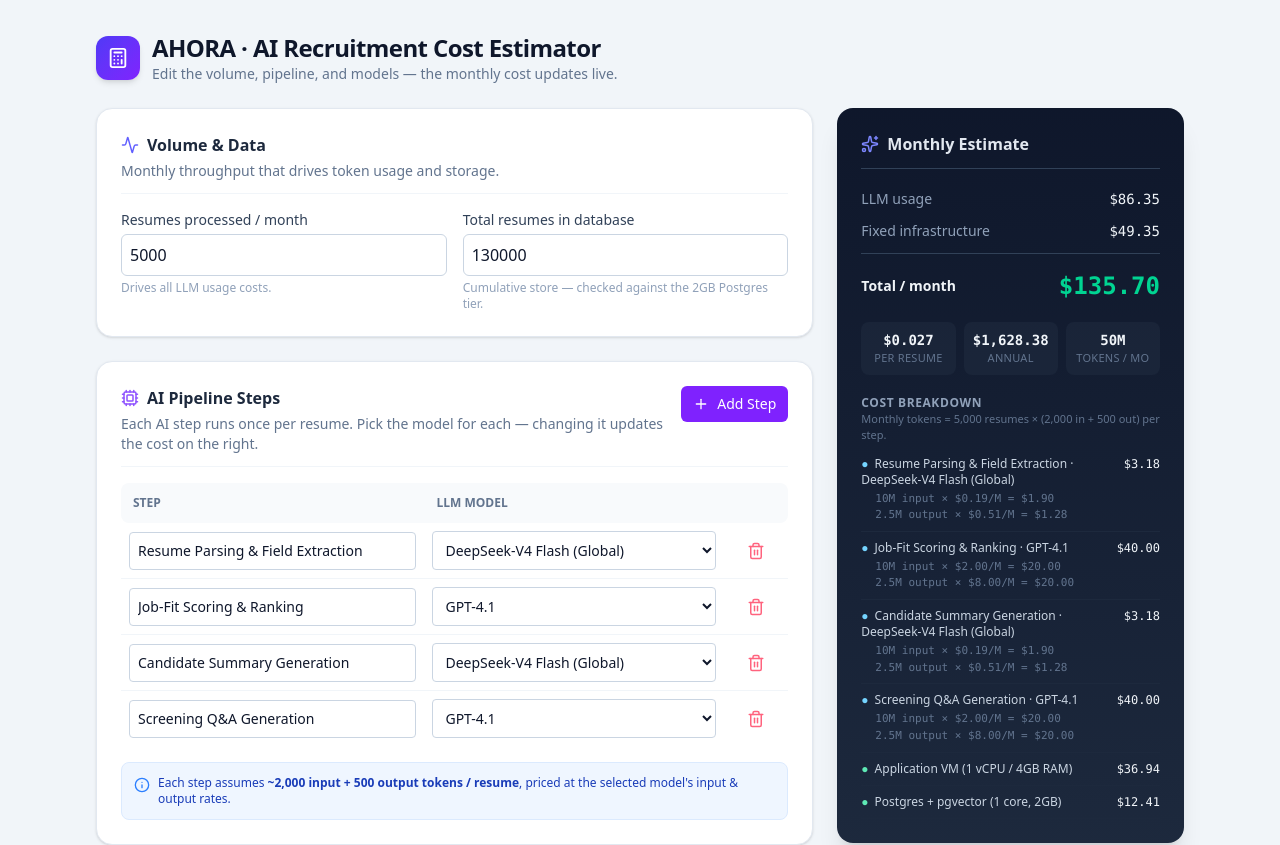
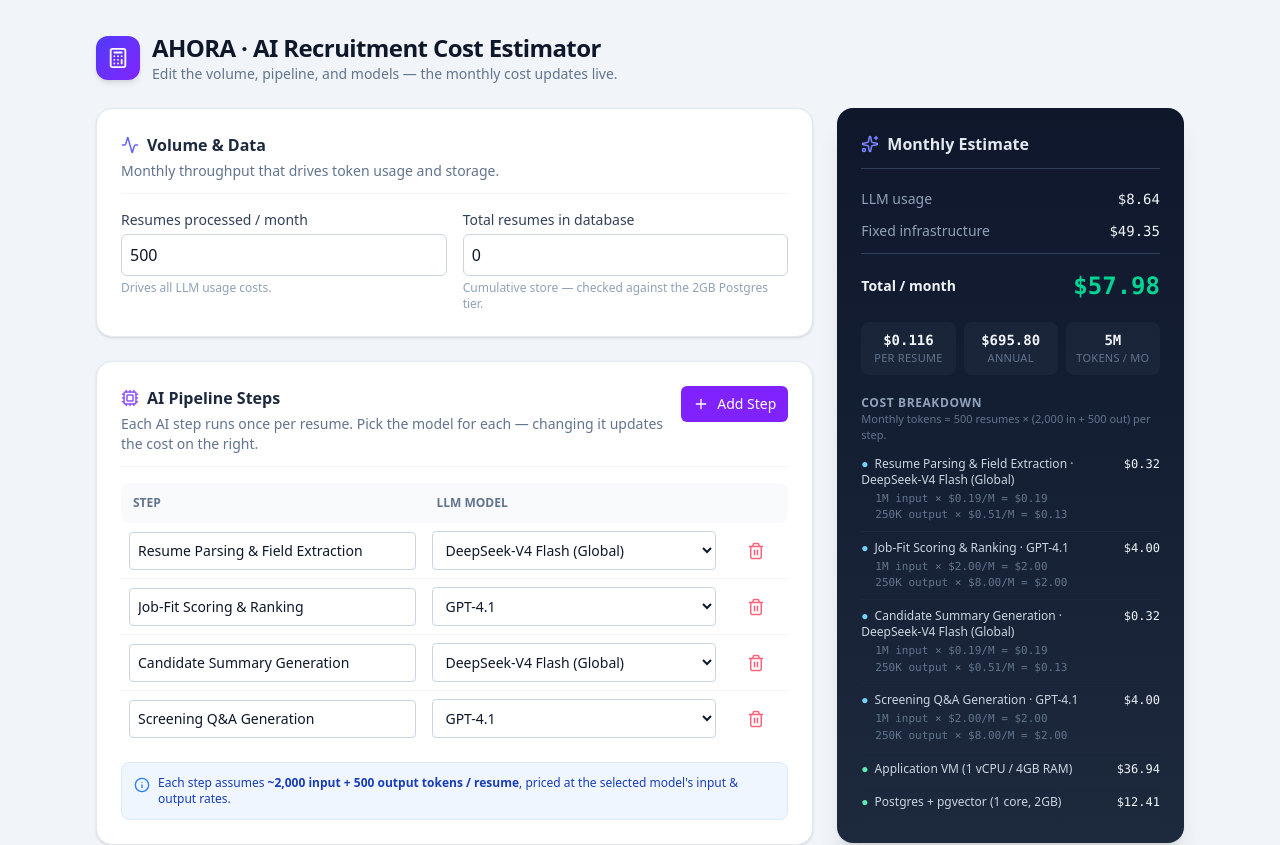
Before and after one commit to Maaagggi/ahora-cost-estimator, a React (Vite) app: page / in a window 1280 px wide. Shown: the top 845 px of the page. Built offline with nearby package versions, Linux system fonts and the light colour scheme.

Commit message:
Default volume: 500 resumes/month, 0 in database
Co-Authored-By: Claude Opus 4.8 (1M context) <noreply@anthropic.com>

```diff
--- a/src/App.tsx
+++ b/src/App.tsx
@@ -122,8 +122,8 @@ interface BreakdownLine {
 
 export default function App() {
   // Volume / traffic
-  const [monthlyResumes, setMonthlyResumes] = useState(5000);
-  const [totalResumesStored, setTotalResumesStored] = useState(130000);
+  const [monthlyResumes, setMonthlyResumes] = useState(500);
+  const [totalResumesStored, setTotalResumesStored] = useState(0);
 
   // Pipeline steps
   const [features, setFeatures] = useState<Feature[]>(INITIAL_FEATURES);
```
